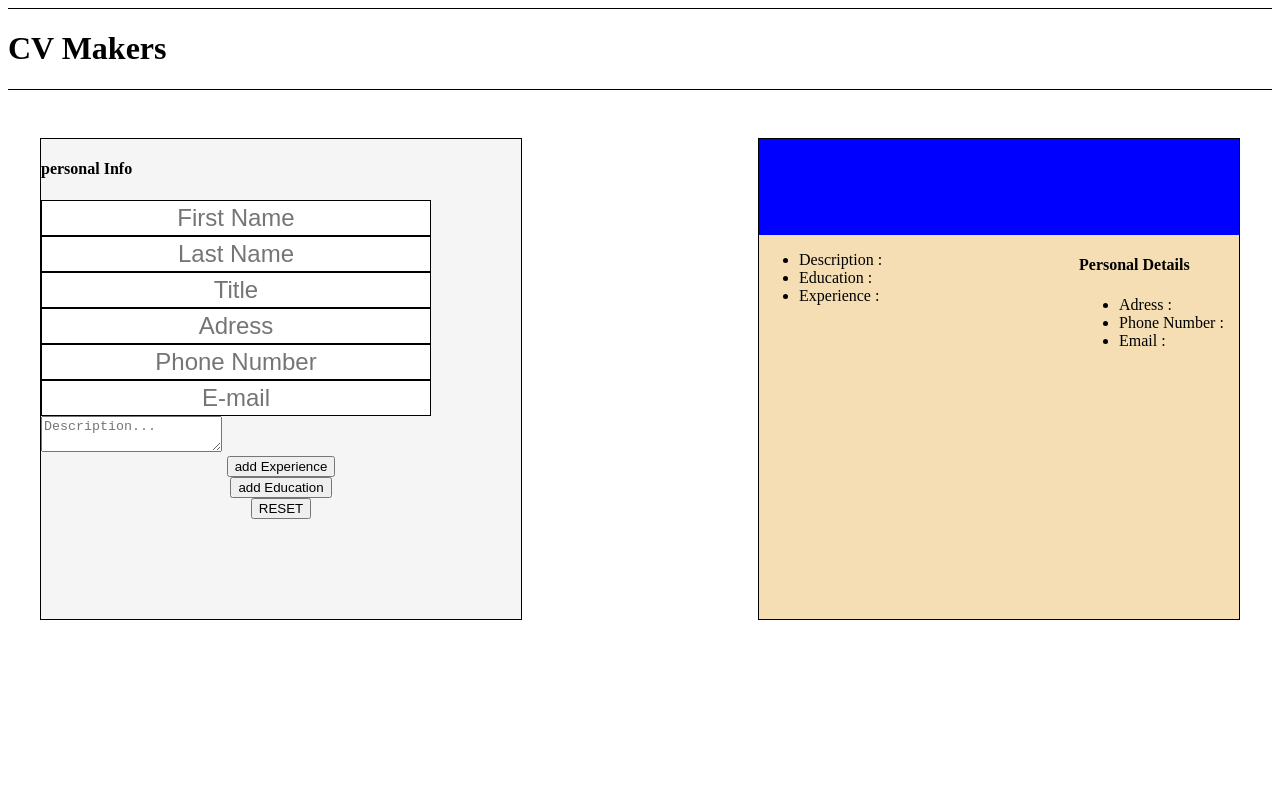
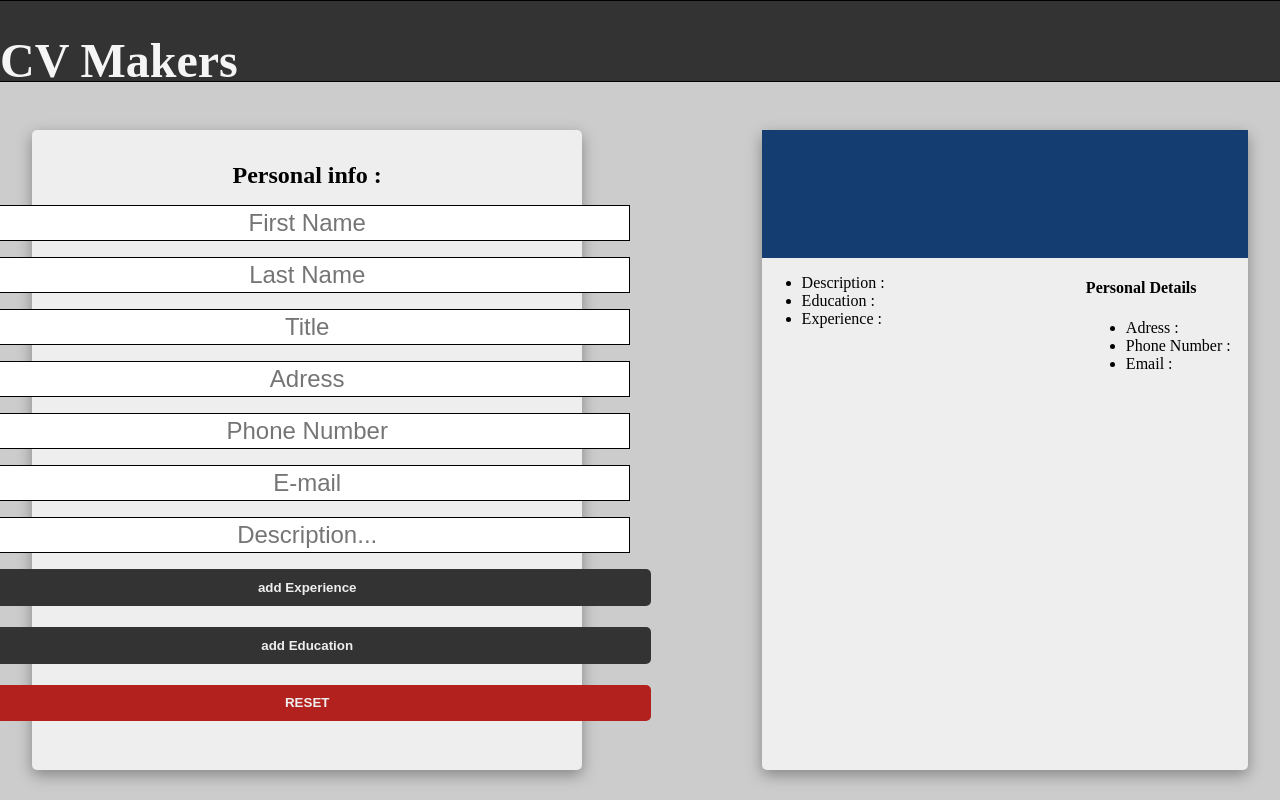
Before and after one commit to theDoorKeeper/react-cv-project, a React (Create React App) app: page / in a window 1280 px wide. Built offline with nearby package versions, Linux system fonts and the light colour scheme; the HTML template or start-up script is replaced by a standard one.

Commit message:
added some css styling

```diff
--- a/package.json
+++ b/package.json
@@ -27,7 +27,7 @@
       "react-app/jest"
     ]
   },
-  "homepage": "http://{Harremking0}.github.io/{react-cv-project}",
+  "homepage": "http://Harremking0.github.io/react-cv-project",
   "browserslist": {
     "production": [
       ">0.2%",
--- a/src/components/EditingBody.js
+++ b/src/components/EditingBody.js
@@ -131,6 +131,15 @@ educationInputHandler = (e) => {
 
   reset=() => {
     this.setState({
+      personalInfo: {
+        firstName: '',
+        lastName: '',
+        title: '',
+        adress: '',
+        phoneNumber: '',
+        eMail: '',
+        description: '',
+      },
       experienceArray: [],
       educationArray: [],
     });
@@ -147,15 +156,16 @@ educationInputHandler = (e) => {
 
 
         <div className="personalInfo">
-          <h4>personal Info</h4>
-          <form>
+
+          <form className="personalForm">
+            <div style={{fontSize:'x-large',fontWeight:'bold' }}>Personal info : </div>
             <input name="firstName" type="text" placeholder="First Name" onChange={this.inputHandler} value={firstName} />
             <input name="lastName" type="text" placeholder="Last Name" onChange={this.inputHandler} value={lastName} />
             <input name="title" type="text" placeholder="Title" onChange={this.inputHandler} value={title} />
             <input name="adress" type="text" placeholder="Adress" onChange={this.inputHandler} value={adress} />
             <input name="phoneNumber" type="text" placeholder="Phone Number" onChange={this.inputHandler} value={phoneNumber} />
             <input name="eMail" type="text" placeholder="E-mail" onChange={this.inputHandler} value={eMail} />
-            <textarea name="description" placeholder="Description..." onChange={this.inputHandler} value={description} />
+            <input name="description" type="text" placeholder="Description..." onChange={this.inputHandler} value={description} />
           </form>
         </div>
 
@@ -173,7 +183,7 @@ educationInputHandler = (e) => {
         </div>
 
         <div>
-          <button onClick={this.reset}>RESET</button>
+          <button className="reset" onClick={this.reset}>RESET</button>
         </div>
 
 
--- a/src/components/Education.js
+++ b/src/components/Education.js
@@ -3,7 +3,7 @@ import React from 'react';
 export default function Education(props) {
   const { educationArray } = props;
   const educationList = educationArray.map((education) => (
-    <form key={education.key}>
+    <form className="educationForm" key={education.key}>
       <input name="university" type="text" placeholder="University" onChange={education.inputHandler} value={education.University} id={education.id} />
       <input name="degree" type="text" placeholder="degree" onChange={education.inputHandler} value={education.degree} id={education.id} />
       <input name="city" type="text" placeholder="City" onChange={education.inputHandler} value={education.city} id={education.id} />
@@ -13,9 +13,13 @@ export default function Education(props) {
       <button id={education.id} onClick={education.delete}> Delete </button>
     </form>
   ));
+  return (
 
-  return (
     <div>
+      {educationArray.length >=1
+           ? (<div style={{fontSize:'x-large',fontWeight:'bold' }}>Education : </div>)
+           : null
+          }
       {educationList}
     </div>
   );
--- a/src/components/ExperienceField.js
+++ b/src/components/ExperienceField.js
@@ -15,6 +15,10 @@ export default function ExperienceInput(props) {
 
   return (
     <div>
+            {experienceArray.length >=1
+           ? (<div style={{fontSize:'x-large',fontWeight:'bold' }}>Experience : </div>)
+           : null
+          }
       {experienceList}
     </div>
   );
--- a/src/style/header.css
+++ b/src/style/header.css
@@ -1,10 +1,36 @@
+body{
+  background-color: #cccccc;
+  margin: 0;
+  padding: 0;
+}
+
 .title{
+    display: flex;
     height: 5rem;
     border:  black solid 1px;
     border-left: none;
     border-right: none;
+    font-size: x-large;
+    color: whitesmoke;
+    background-color: #333333;
 }
-
+button{
+  text-align: center;
+  border: none;
+  height: 2.3rem;
+  width: 43rem;
+  color: whitesmoke;
+  padding: 0.2rem;
+  border-radius: 5px;
+  font-weight: bold;
+  background-color: rgb(51, 51, 51);
+  color: rgb(238, 238, 238);
+  cursor: pointer;
+  margin-bottom: 5px;
+}
+button:hover{
+  background-color: rgb(34, 34, 34);
+}
 .main{
     margin-top: 3rem;
     margin-left: 2rem;
@@ -18,22 +44,41 @@
     display: flex;
     flex-direction: column;
     align-items: center;
-    border: black 1px solid;
-    background-color: whitesmoke;
+    border: none;
+    border-radius: 5px;
     width: 40%;
+    gap: 1rem ;
+    padding: 2rem;
+    background-color: rgb(238, 238, 238);
+    box-shadow: rgba(0, 0, 0, 0.35) 0px 5px 15px;
 }
-
- .personalInfo  input{
+.reset{
+  background-color: #b3211e;
+}
+.reset:hover{
+  background-color: rgb(162, 16, 13);
+}
+ input{
   border: 1px solid black;
   height: 2rem;
-  width: 80%;
   font-size: x-large;
   text-align: center;
+  width: 40rem;
+}
+Form{
+  display: flex;
+  flex-direction: column;
+  align-items: center;
+  gap: 1rem ;
+
 }
 .preview{
-    border: black 1px solid;
-    background-color: wheat;
+    background-color:#eeeeee;
+    border: none;
+    border-radius: 5px;
     width: 40%;
+    box-shadow: rgba(0, 0, 0, 0.35) 0px 5px 15px;
+
 }
 
 
@@ -50,9 +95,11 @@
       "previewMain previewMain previewMain previewMain previewSideBar previewSideBar";
   }
   .previewHeader {
+       padding: 1rem;
        grid-area: previewHeader;
        height: 6rem;
-       background-color: blue;
+       color: whitesmoke;
+       background-color: #143e72;
     }
   .previewSideBar { grid-area: previewSideBar; }
   .previewMain { grid-area: previewMain; }
```
